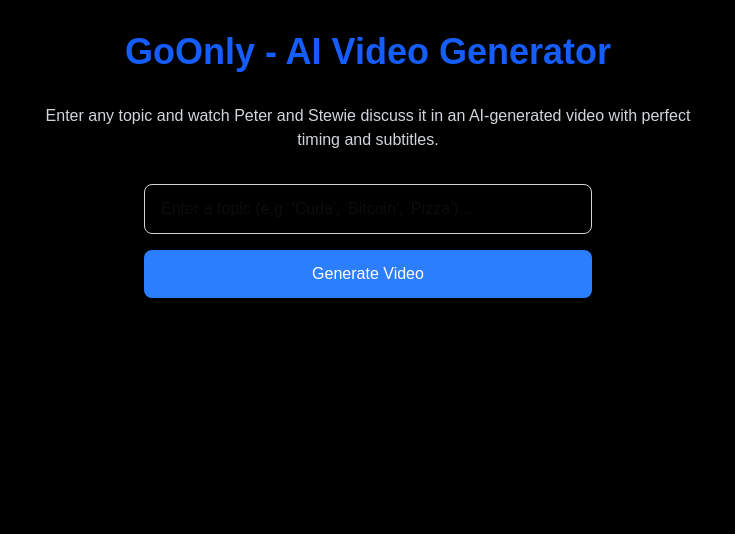
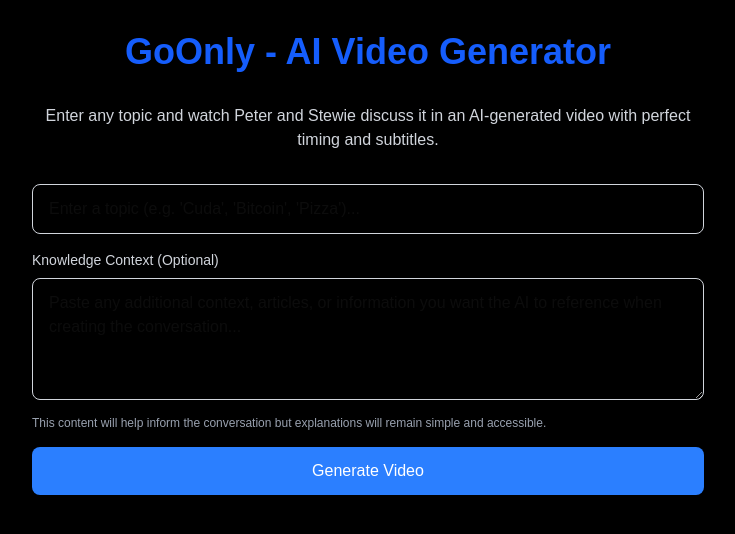
Before and after one commit to elliot-evno/goonly, a Next.js app: page / in a window 1280 px wide. Shown: the top 534 px of the page, without its empty margins (272-1007 px from the left). Built offline with nearby package versions, Linux system fonts and the light colour scheme.

Commit message:
knowledge context

```diff
--- a/src/app/page.tsx
+++ b/src/app/page.tsx
@@ -8,6 +8,7 @@
 
 export default function HomePage() {
   const [topic, setTopic] = useState('');
+  const [knowledge, setKnowledge] = useState('');
   const [conversation, setConversation] = useState<ConversationTurn[]>([]);
   const [isGeneratingConversation, setIsGeneratingConversation] = useState(false);
   const [isGeneratingVideo, setIsGeneratingVideo] = useState(false);
@@ -32,7 +33,7 @@
         headers: {
           'Content-Type': 'application/json',
         },
-        body: JSON.stringify({ topic }),
+        body: JSON.stringify({ topic, knowledge: knowledge.trim() || undefined }),
       });
 
       if (!response.ok) {
@@ -118,7 +119,7 @@
       </p>
 
       {/* Input Form */}
-      <form onSubmit={handleSubmit} className="w-full max-w-md mb-8">
+      <form onSubmit={handleSubmit} className="w-full max-w-2xl mb-8">
         <div className="space-y-4">
           <input
             type="text"
@@ -129,6 +130,26 @@
             required
             disabled={isGeneratingConversation || isGeneratingVideo}
           />
+
+          {/* Knowledge Section */}
+          <div className="space-y-2">
+            <label htmlFor="knowledge" className="block text-sm font-medium text-gray-300">
+              Knowledge Context (Optional)
+            </label>
+            <textarea
+              id="knowledge"
+              value={knowledge}
+              onChange={(e) => setKnowledge(e.target.value)}
+              placeholder="Paste any additional context, articles, or information you want the AI to reference when creating the conversation..."
+              className="w-full px-4 py-3 rounded-lg border border-gray-300 focus:outline-none focus:ring-2 focus:ring-blue-500 resize-vertical"
+              rows={4}
+              disabled={isGeneratingConversation || isGeneratingVideo}
+            />
+            <p className="text-xs text-gray-400">
+              This content will help inform the conversation but explanations will remain simple and accessible.
+            </p>
+          </div>
+
           <button
             type="submit"
             disabled={isGeneratingConversation || isGeneratingVideo}
@@ -277,6 +298,7 @@
           <button
             onClick={() => {
               setTopic('');
+              setKnowledge('');
               setConversation([]);
               setVideoUrl(null);
               setVideoProgress('');
```
